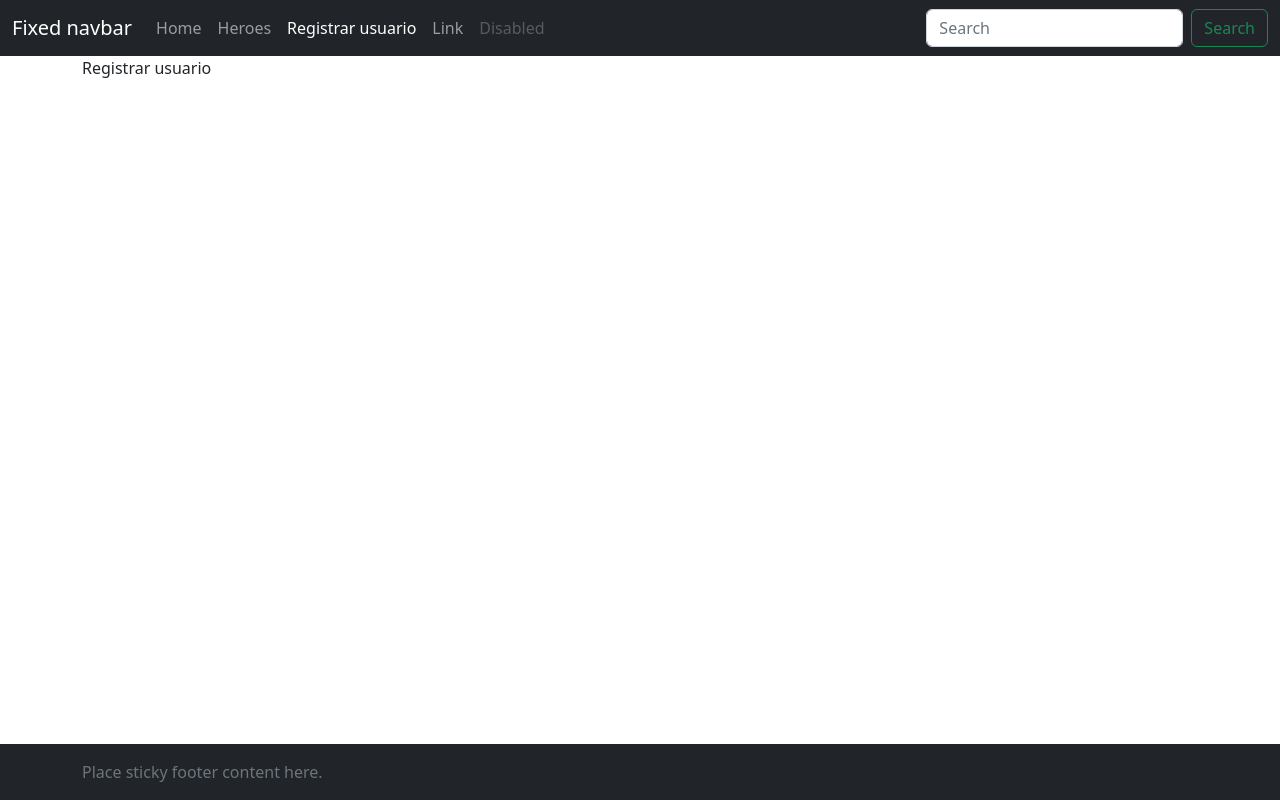
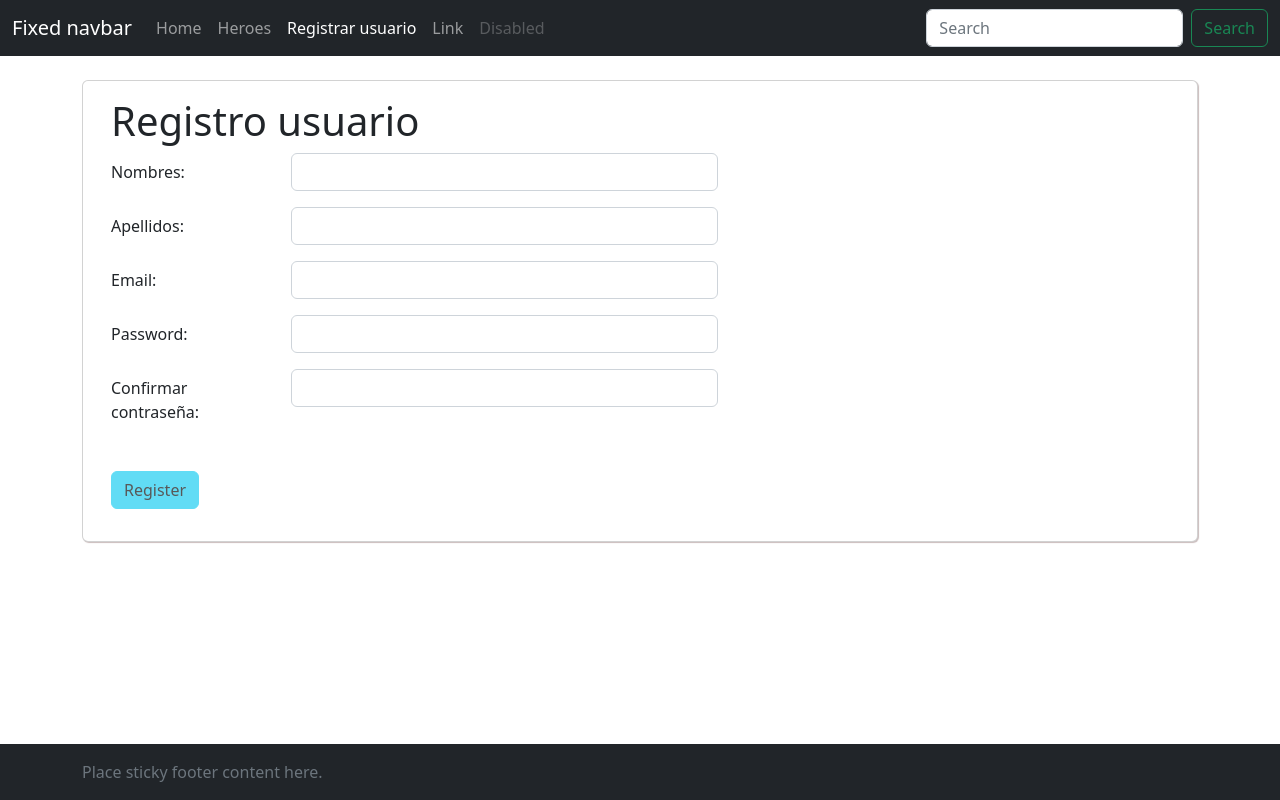
Before and after one commit to borispacex/01HolaMundo, an Angular app: page /register-user in a window 1280 px wide. Built offline with nearby package versions, Linux system fonts and the light colour scheme.

Commit message:
subiendo cambios

```diff
--- a/src/app/components/register-user/register-user.component.css
+++ b/src/app/components/register-user/register-user.component.css
@@ -0,0 +1,12 @@
+em{
+    color: #e71515;
+    font-weight: bold;
+}
+.ng-invalid.ng-touched{
+    border-color: red;
+}
+.card{
+    margin-top: 80px;
+    background-color: #fff;
+    box-shadow: 1px 1px 1px #cabcbc;
+}
--- a/src/app/components/register-user/register-user.component.html
+++ b/src/app/components/register-user/register-user.component.html
@@ -1,2 +1,55 @@
-<h1>COMPONTES DE REGISTRAR USUARIO</h1>
-<p>Registrar usuario</p>
+<div class="card container">
+    <div class="card-body">
+        <h1 class="card-title">Registro usuario</h1>
+        <form [formGroup]="registroUserForm" autocomplete="off" novalidate (ngSubmit)="registrarUser(registroUserForm.value)">
+            <div class="mb-3 row">
+                <label for="nombres" class="col-form-label col-sm-2">Nombres:</label>
+                <div class="col-md-5">
+                    <input type="text" id="nombres" formControlName="nombres" class="form-control" />
+                </div>
+            </div>
+            <div class="mb-3 row">
+                <label for="apellidos" class="col-form-label col-sm-2">Apellidos:</label>
+                <div class="col-md-5">
+                    <input type="text" id="apellidos" formControlName="apellidos" class="form-control" />
+                </div>
+            </div>
+            <div class="mb-3 row">
+                <label for="email" class="col-form-label col-sm-2">Email:</label>
+                <div class="col-md-5">
+                    <input type="email" id="email" formControlName="email" class="form-control" />
+                </div>
+                <div class="col-md-5">
+                    <em *ngIf="validateControl('email') && hasError('email', 'email')">Por favor, proporcione un Email válido</em>
+                    <em *ngIf="validateControl('email') && hasError('email', 'required')">Email es requerido</em>
+                </div>
+            </div>
+            <div class="mb-3 row">
+                <label for="password" class="col-form-label col-sm-2">Password:</label>
+                <div class="col-md-5">
+                    <input type="password" id="password" formControlName="password" class="form-control" />
+                </div>
+                <div class="col-md-5">
+                    <em *ngIf="validateControl('password') && hasError('password', 'required')">Contraseña es requerido</em>
+                    <em *ngIf="validateControl('password') && hasError('password', 'minlength')">Debe tener al menos 6 caracteres</em>
+                </div>
+            </div>
+            <div class="mb-3 row">
+                <label for="confirmar" class="col-form-label col-sm-2">Confirmar contraseña:</label>
+                <div class="col-md-5">
+                    <input type="password" id="confirmar" formControlName="confirmar" class="form-control" />
+                </div>
+                <div class="col-md-5">
+                    <em *ngIf="validateControl('confirmar') && hasError('confirmar', 'required')">Confirmar contraseña es requerido</em>
+                    <em *ngIf="validateControl('password') && hasError('password', 'minlength')">Debe tener al menos 6 caracteres</em>
+                </div>
+            </div>
+            <br>
+            <div class="mb-3 row">
+                <div class="col-md-1">
+                    <button type="submit" class="btn btn-info" [disabled]="!registroUserForm.valid">Register</button>
+                </div>
+            </div>
+        </form>
+    </div>
+  </div>
--- a/src/app/components/register-user/register-user.component.ts
+++ b/src/app/components/register-user/register-user.component.ts
@@ -1,5 +1,5 @@
 import { Component, OnInit } from "@angular/core";
-import { FormGroup, Validators, FormBuilder } from "@angular/forms";
+import { FormGroup, Validators, FormControl } from "@angular/forms";
 
 @Component({
   selector: 'app-register-user',
@@ -8,10 +8,43 @@ import { FormGroup, Validators, FormBuilder } from "@angular/forms";
 })
 export class RegisterUserComponent implements OnInit  {
 
-  constructor(private formBuilder: FormBuilder) {}
+  registroUserForm!: FormGroup;
 
-  ngOnInit() {
+  constructor() { }
+  ngOnInit(): void {
+    this.registroUserForm = new FormGroup({
+      nombres: new FormControl(''),
+      apellidos: new FormControl(''),
+      email: new FormControl('', [Validators.required, Validators.email]),
+      password: new FormControl('', [Validators.required, Validators.minLength(6)]),
+      confirmar: new FormControl('', [Validators.required])
+    });
+  }
+  public validateControl (controlName: string) {
+    return this.registroUserForm.get(controlName)?.invalid && this.registroUserForm.get(controlName)?.touched;
+  }
+  public hasError (controlName: string, errorName: string) {
+    return this.registroUserForm.get(controlName)?.hasError(errorName);
   }
 
+  public registrarUser (registerFormValue: any) {
+    const formValues = { ...registerFormValue };
+    const user: UsuarioDto = {
+      nombres: formValues.nombres,
+      apellidos: formValues.apellidos,
+      email: formValues.email,
+      password: formValues.password,
+      confirmarPassword: formValues.confirmar
+    };
+    console.log(user);
+  }
 
 }
+
+interface UsuarioDto {
+  nombres: string;
+  apellidos: string;
+  email: string;
+  password: string;
+  confirmarPassword: string;
+}
```
